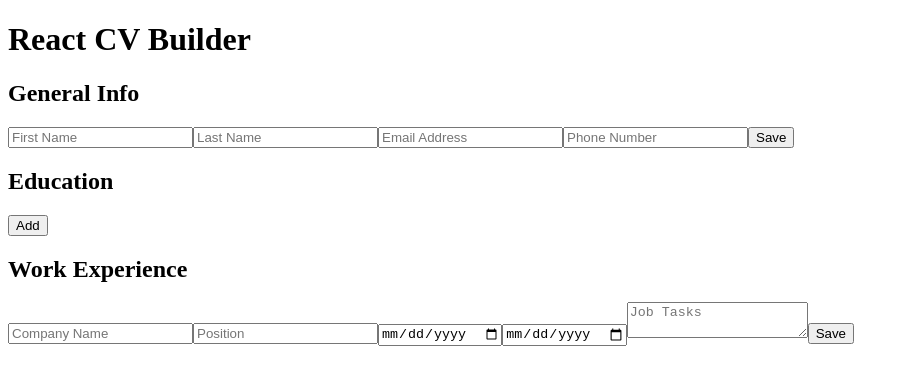
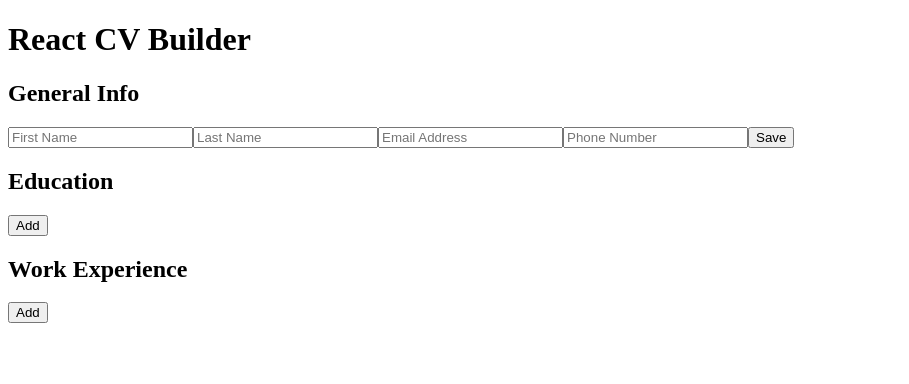
Before and after one commit to lw-a/cv-app, a React (Create React App) app: page / in a window 1280 px wide. Shown: the top 384 px of the page, without its empty margins (0-909 px from the left). Built offline with nearby package versions, Linux system fonts and the light colour scheme.

Commit message:
can now add multiple work exp

```diff
--- a/src/App.js
+++ b/src/App.js
@@ -10,6 +10,7 @@ class App extends React.Component {
     super(props)
     this.state = {
       educations: [],
+      works: []
     }
     this.handleClick = this.handleClick.bind(this);
   }
@@ -22,8 +23,14 @@ class App extends React.Component {
           <EducationInfo key={uniqid()} />]
         }
       })
+    } else if (section === 'work') {
+      this.setState((prevState) => {
+        return {
+          works: [...prevState.works,
+          <ExperienceInfo key={uniqid()} />]
+        }
+      })
     }
-
   };
 
   render() {
@@ -33,13 +40,16 @@ class App extends React.Component {
           <h1>React CV Builder</h1>
         </header>
         <GeneralInfo />
-        {/* <EducationInfo /> */}
         <div>
           <h2>Education</h2>
           {this.state.educations}
           <button onClick={() => this.handleClick('education')}>Add</button>
         </div>
-        <ExperienceInfo />
+        <div>
+        <h2>Work Experience</h2>
+          {this.state.works}
+          <button onClick={() => this.handleClick('work')}>Add</button>
+        </div>
       </div>
 
     );
--- a/src/Components/ExperienceInfo.js
+++ b/src/Components/ExperienceInfo.js
@@ -4,7 +4,6 @@ function UserDetails(props) {
 	const { companyName, position, from, to, tasks, handleClick } = props;
 	return (
 		<div>
-      <h2>Work Experience</h2>
 			<p><strong>Company Name:</strong> {companyName}</p>
 			<p><strong>Position:</strong> {position}</p>
 			<p><strong>from:</strong> {from}</p>
@@ -60,7 +59,6 @@ class ExperienceInfo extends React.Component {
 
     return (
       <div>
-        <h2>Work Experience</h2>
         <form onSubmit={this.handleSubmit}>
           <input type='text' placeholder='Company Name' name='companyName' onChange={this.handleChange} value={companyName} />
 
```
